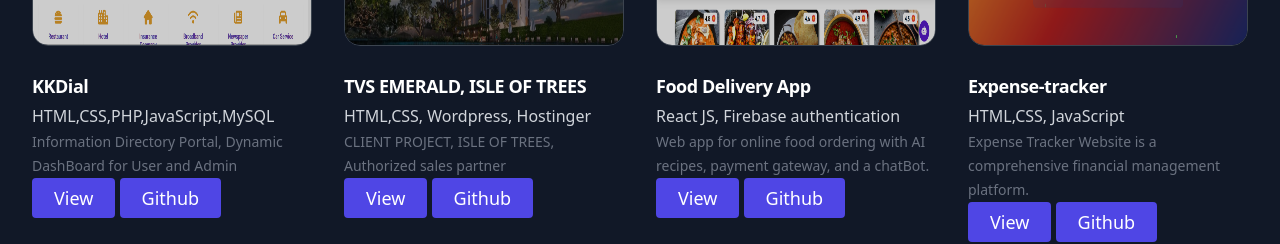
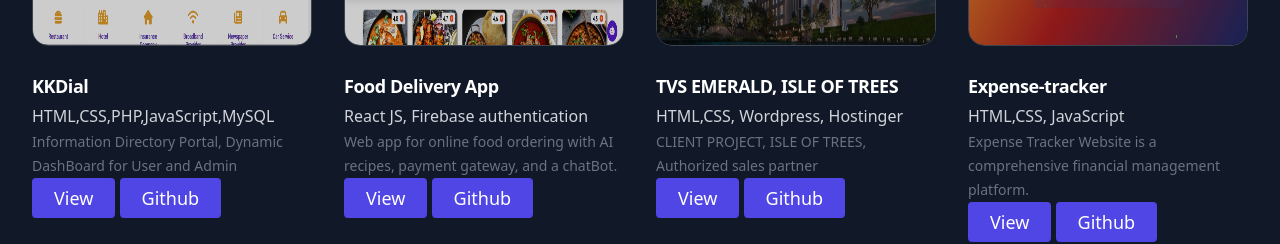
Before and after one commit to kishlaychandan/Kishlay_Online_Portfolio, a React (Vite) app: page / in a window 1280 px wide. Shown: the part 2780-3024 px from the top of the page. Built offline with nearby package versions, Linux system fonts and the light colour scheme.

Commit message:
adding food delivery app

```diff
--- a/src/components/Portfolio.jsx
+++ b/src/components/Portfolio.jsx
@@ -18,6 +18,14 @@
     github: "https://github.com/kishlaychandan/KKDial",
   },
   {
+    Projectname: "Food Delivery App",
+    tech: "React JS, Firebase authentication",
+    imageUrl: FoodApp,
+    des: "Web app for online food ordering with AI recipes, payment gateway, and a chatBot.",
+    Demo: "https://food-delivery-app-ebon.vercel.app/",
+    github: "https://github.com/kishlaychandan/FoodDeliveryApp",
+  },
+  {
     Projectname: "TVS EMERALD, ISLE OF TREES",
     tech: "HTML,CSS, Wordpress, Hostinger",
     imageUrl: isle,
@@ -25,14 +33,7 @@
     Demo: "https://isle-of-trees.in/",
     github: "https://isle-of-trees.in/",
   },
-  {
-    Projectname: "Food Delivery App",
-    tech: "React JS, Firebase authentication",
-    imageUrl: FoodApp,
-    des: "Web app for online food ordering with AI recipes, payment gateway, and a chatBot.",
-    Demo: "https://food-delivery-app-ebon.vercel.app/",
-    github: "https://github.com/kishlaychandan/FoodDeliveryApp",
-  },
+
   {
     Projectname: "Expense-tracker",
     tech: "HTML,CSS, JavaScript",
```
